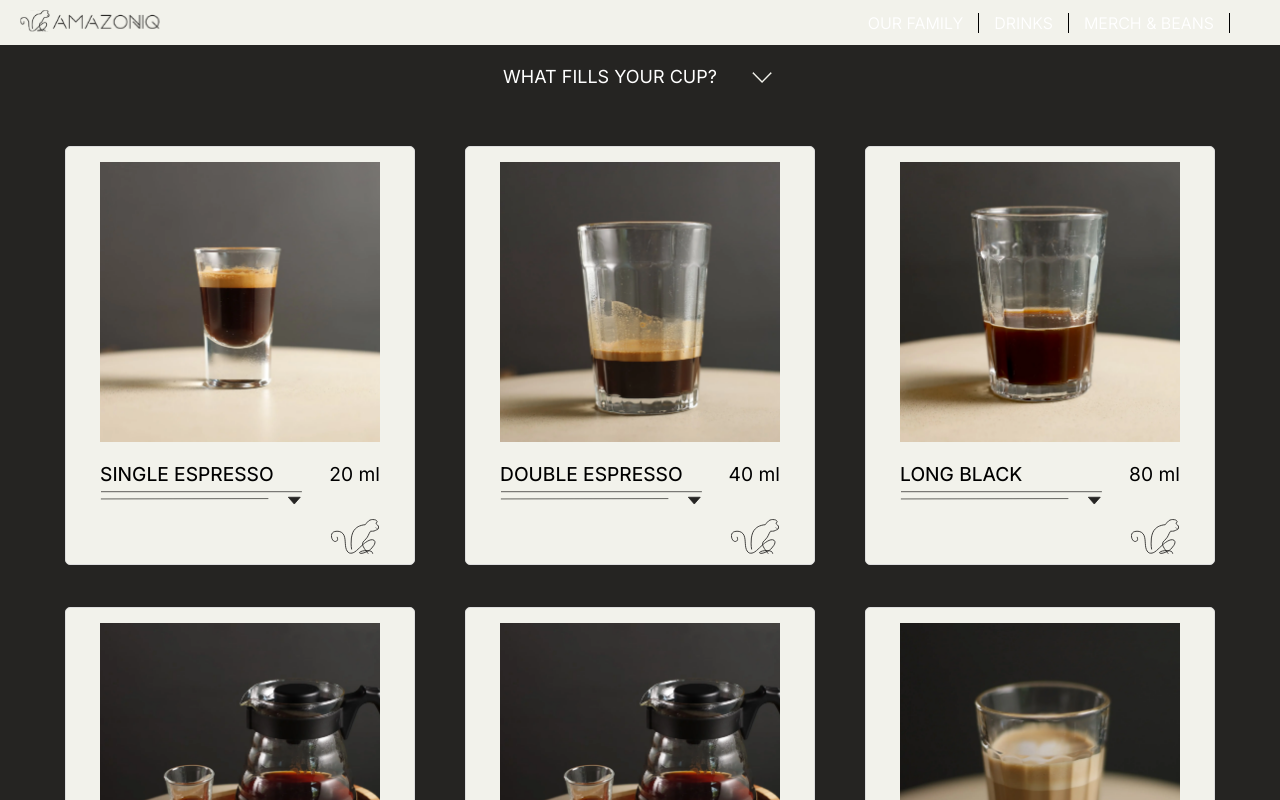
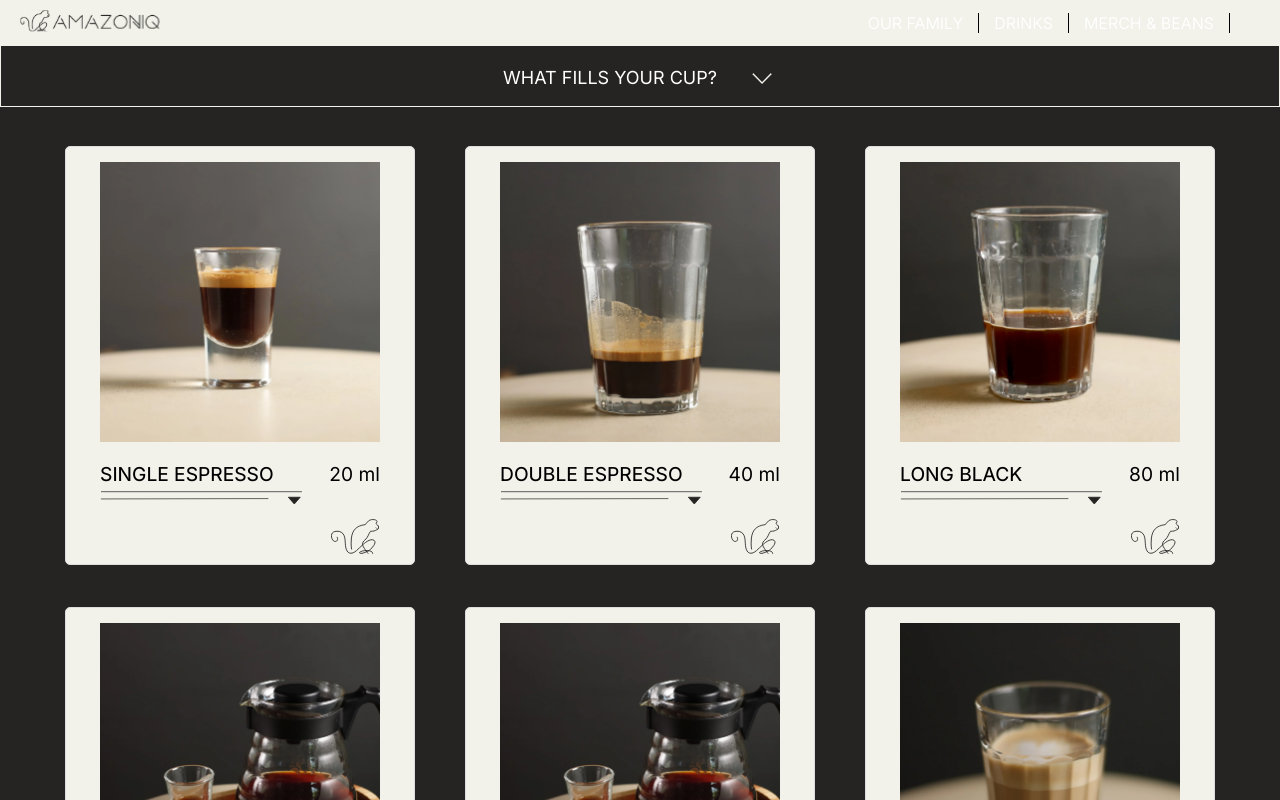
Before and after one commit to Cibuta562/amazoniq, a React (Create React App) app: page /under-construction/meniu in a window 1280 px wide. Shown: the top 800 px of the page. Built offline with nearby package versions, Linux system fonts and the light colour scheme.

Commit message:
menu dropdown tel v1

```diff
--- a/src/components/ProductGrid.css
+++ b/src/components/ProductGrid.css
@@ -228,8 +228,9 @@ li{
     left: 0; /* Align to the left edge */
     right: 0; /* Align to the right edge */
     margin: auto; /* Center horizontally */
-    width: 100%; /* Set a fixed width for the dropdown */
+    width: calc(100% - 2px);
     z-index: 2; /* Ensure it stays on top of other elements */
+    border: 1px solid #f2f2eb;
 }
 
 .mobile-dropdown-toggle {
@@ -244,7 +245,7 @@ li{
     background-color: #252422;
     border: 0;
     cursor: pointer;
-    z-index: 2; /* Ensure it's above other content */
+    z-index: 4; /* Ensure it's above other content */
     transition: background-color 0.3s ease, transform 0.3s ease; /* Smooth transition effects */
 }
 
@@ -253,10 +254,10 @@ li{
     list-style: none;
     padding: 0;
     border: 2px solid #1c6c1c;
+    width: calc(100% - 2px);
     margin: 0;
     background-color: rgb(43, 82, 21);
     position: absolute; /* Absolute positioning relative to container */
-    width: 100%;
     left: 50%;
     top: 58px; /* Position below the toggle button */
     transform: translateX(-50%); /* Center horizontally */
```
